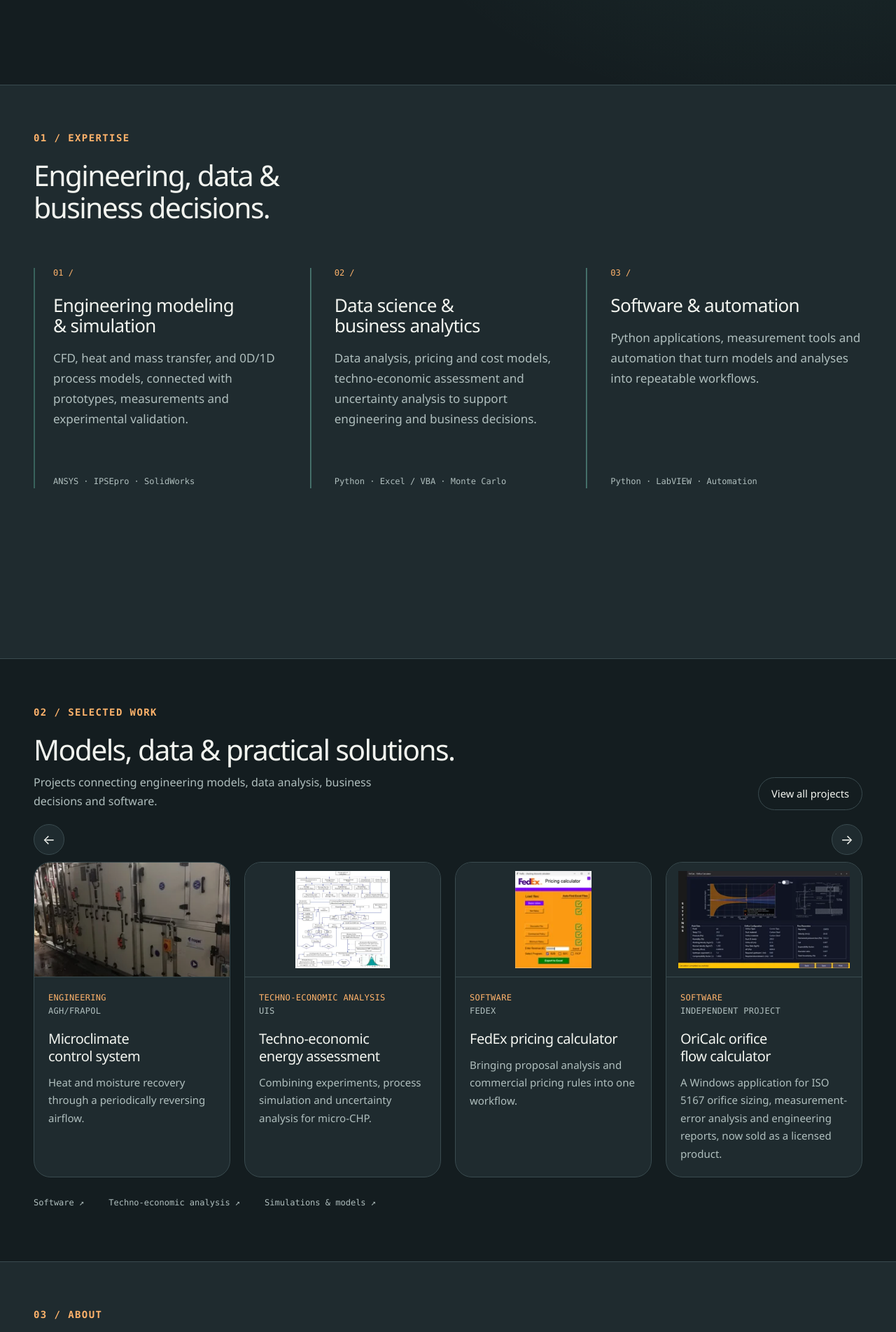
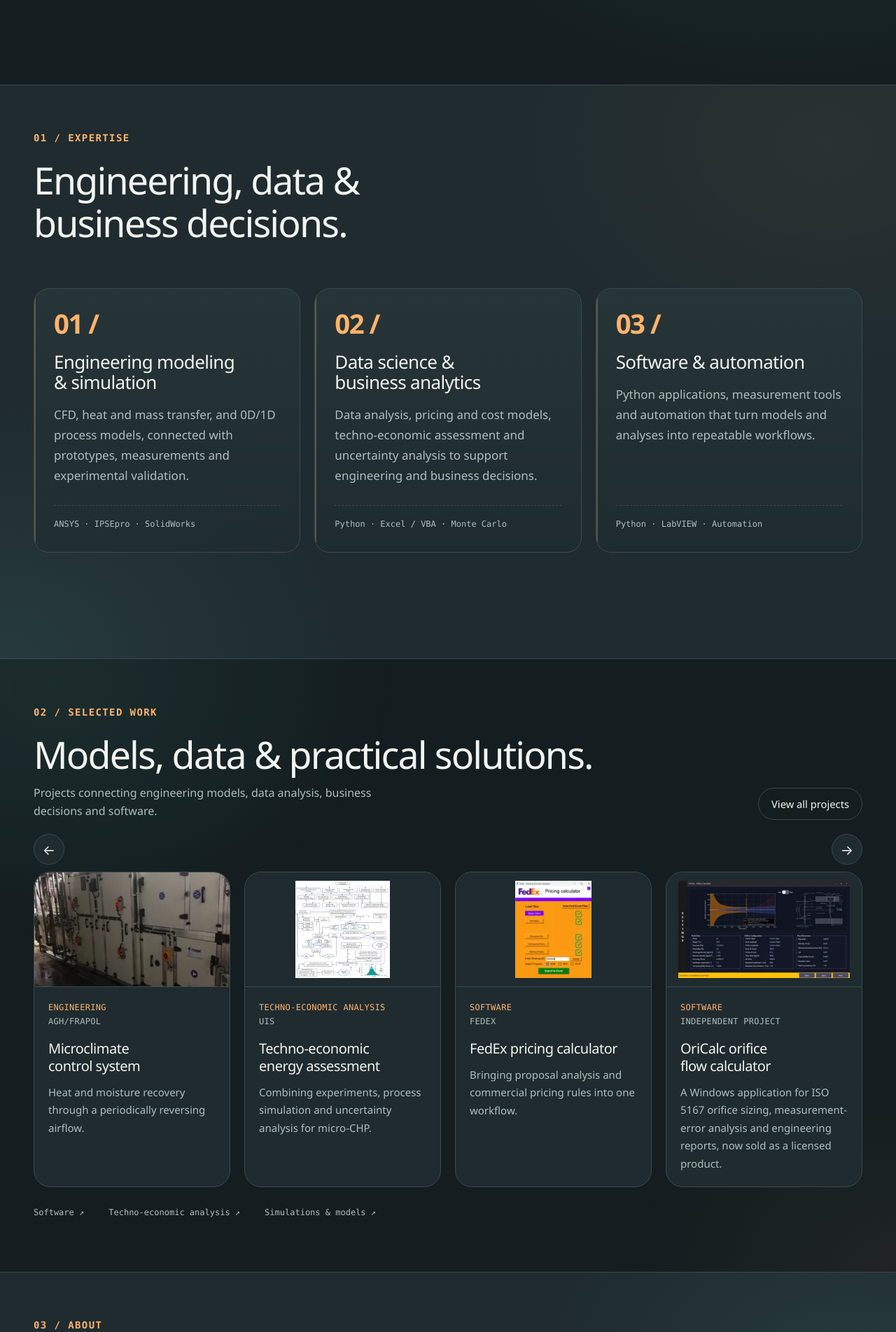
Before and after one commit to drSKleszcz/drSKleszcz.github.io, a Jekyll site: the page built from index.html, in a window 1280 px wide. Shown: the part 779-2683 px from the top of the page at 70% size. Built offline with Jekyll 4.4.1, drawn with Linux system fonts in a browser that asks for light colours.

Commit message:
[claude] Żywsze sekcje home i lista projektów
Poświata jak w hero w każdej sekcji, karty w Expertise, About i na
liście projektów, Contact ujednolicony z resztą sekcji.

Co-Authored-By: Claude Opus 5.5 (1M context) <noreply@anthropic.com>
Claude-Session: https://claude.ai/code/session_01CNuTz2Z5WLL9SVZPPAjCg1

```diff
--- a/assets/site.css
+++ b/assets/site.css
@@ -9,7 +9,6 @@
   --accent: #7ef0d4;
   --warm: #ffb36b;
   --line: #3a4b4f;
-  --contact-end: #0f2b27;
   --contact-glow: #ffb36b1f;
   --page-glow: #7ef0d414;
   --page-glow-warm: #ffb36b0d;
@@ -306,7 +305,7 @@ input:focus, textarea:focus { border-color: var(--accent); }
   --text: #202d30; --muted: #526466; --reading: #344548;
   --accent: #096c61; --accent-hover: #075c53; --line: #c8d2cf; --header: #f7f6f2d9; --button-text: #ffffff;
   --warm: #a84f0a;
-  --contact-end: #dcece6; --contact-glow: #a84f0a14; --page-glow: #096c610f; --page-glow-warm: #a84f0a0a;
+  --contact-glow: #a84f0a14; --page-glow: #096c610f; --page-glow-warm: #a84f0a0a;
   --card-hover-shadow: 0 16px 26px #1822252e, 0 4px 8px #18222514;
 }
 .theme-toggle { margin-left: auto; border: 1px solid var(--line); background: var(--panel); color: var(--text); padding: 9px 12px; min-height: 44px; font-size: .8rem; }
@@ -810,7 +809,7 @@ html[data-theme-changing] body *, html[data-theme-changing] body *::before, html
 /* Colour refresh with two fixed roles: mint marks everything you can click
    (buttons, links, active navigation), warm orange marks labels and
    highlights (eyebrows, numbers, categories, markers). The header blends into
-   the page and the contact block runs into the footer. */
+   the page. */
 body { background-image: radial-gradient(900px 620px at 88% 12%, var(--page-glow), transparent 70%), radial-gradient(700px 500px at 0% 70%, var(--page-glow-warm), transparent 70%); background-repeat: no-repeat; }
 .site-header { border-bottom-color: transparent; }
 /* Lower header on desktop only; the mobile header keeps its measured height. */
@@ -827,8 +826,57 @@ body { background-image: radial-gradient(900px 620px at 88% 12%, var(--page-glow
   .expertise-grid article:hover .expertise-number { color: var(--warm); }
 }
 
-/* The contact block starts in the colour of the section above it and ends in
-   the footer colour, so the two read as one closing band. */
-.contact-section { border-top: 0; background: radial-gradient(55% 70% at 92% 35%, var(--contact-glow), transparent 70%), linear-gradient(180deg, var(--panel) 0%, var(--contact-end) 78%); }
-.home-page .site-footer { background: var(--contact-end); border-top: 1px solid color-mix(in srgb, var(--text) 8%, transparent); }
-.contact-section input, .contact-section textarea { background: color-mix(in srgb, var(--bg) 70%, transparent); }
+/* Contact follows the same rhythm as the other sections: page surface below
+   the about panel, footer on the panel surface. */
+.contact-section { background: var(--bg); border-top: 1px solid var(--line); }
+.home-page .site-footer { background: var(--panel); border-top: 1px solid var(--line); }
+.contact-section input, .contact-section textarea { background: var(--panel); }
+
+/* Livelier sections: every home section and the project index header carry a
+   soft mint and warm glow like the hero, expertise and experience become
+   cards. Glows are full-bleed pseudo
+   elements, so main clips horizontal overflow. */
+main { overflow-x: clip; }
+.home-page main > section.section { position: relative; isolation: isolate; }
+.home-page main > section.section::before, .collection-heading::before { content: ""; position: absolute; z-index: -1; inset: 0; pointer-events: none; }
+#expertise::before, #contact::before { background: radial-gradient(620px 460px at 92% 10%, var(--page-glow-warm), transparent 70%), radial-gradient(700px 520px at 0% 100%, var(--page-glow), transparent 70%); }
+#projects::before { inset: 0 calc(50% - 50vw); background: radial-gradient(700px 520px at 6% 4%, var(--page-glow), transparent 70%), radial-gradient(560px 420px at 100% 100%, var(--page-glow-warm), transparent 70%); }
+#about::before { background: radial-gradient(640px 480px at 95% 20%, var(--page-glow), transparent 70%), radial-gradient(520px 400px at 10% 95%, var(--page-glow-warm), transparent 70%); }
+.home-page main > section.section h2 { font-size: clamp(2.6rem, 4.2vw, 3.8rem); letter-spacing: -.035em; }
+.expertise-grid { gap: 20px; }
+.expertise-grid article, .expertise-grid article:first-child, .expertise-grid article:last-child { position: relative; overflow: hidden; padding: 30px 28px; border: 1px solid var(--line); border-radius: 22px; background: linear-gradient(180deg, color-mix(in srgb, var(--panel-light) 85%, transparent), color-mix(in srgb, var(--panel) 60%, transparent)); transition: transform var(--motion-hover) var(--ease-ui), border-color var(--motion-hover) var(--ease-ui); }
+.expertise-grid article::before, .expertise-grid article:not(:first-child)::before { left: 0; background: var(--warm); }
+.expertise-grid .expertise-number { font-family: inherit; font-size: 2.4rem; font-weight: 600; line-height: 1; letter-spacing: -.04em; margin-bottom: 22px; }
+.expertise-grid .tools { margin-top: auto; padding-top: 16px; border-top: 1px dashed var(--line); }
+.portrait-panel { border-radius: 22px; overflow: hidden; }
+.about-experience { border-top: 0; }
+.experience-grid { gap: 18px; }
+.experience-grid article { padding: 20px 22px; border: 1px solid var(--line); border-left: 3px solid var(--warm); border-radius: 16px; background: color-mix(in srgb, var(--bg) 45%, transparent); }
+@media (hover: hover) and (pointer: fine) {
+  .expertise-grid article:hover { transform: translateY(-4px); border-color: color-mix(in srgb, var(--warm) 45%, var(--line)); }
+  .atlas-row:hover { transform: translateY(-4px); border-color: var(--accent); box-shadow: 0 18px 40px -24px var(--accent); }
+}
+@media (max-width: 900px) {
+  .expertise-grid article, .expertise-grid article:first-child, .expertise-grid article:last-child { padding: 24px 22px; border-top: 1px solid var(--line); }
+}
+
+/* Project index: glowing header, numbered chapters and project rows as cards. */
+.collection { padding-top: 0; counter-reset: chapter; }
+.collection-heading { position: relative; max-width: none; margin-bottom: 0; padding: 72px 0 40px; }
+.collection-heading::before { inset: -120px calc(50% - 50vw) -90px; background: radial-gradient(640px 400px at 85% 30%, var(--page-glow), transparent 70%), radial-gradient(520px 340px at 0% 100%, var(--page-glow-warm), transparent 70%); }
+.collection-heading > * { max-width: 850px; }
+.collection-heading h1 { letter-spacing: -.035em; }
+.atlas-chapter { counter-increment: chapter; }
+.atlas-chapter-heading::before { content: counter(chapter, decimal-leading-zero) " /"; width: auto; height: auto; margin-bottom: 16px; background: none; color: var(--warm); font-size: 2.4rem; font-weight: 600; line-height: 1; letter-spacing: -.04em; }
+.atlas-chapter-heading h2 { font-size: clamp(1.4rem, 2vw, 1.75rem); }
+.atlas-list { display: grid; gap: 14px; }
+.atlas-row { overflow: hidden; border: 1px solid var(--line); border-radius: 22px; background: linear-gradient(180deg, color-mix(in srgb, var(--panel-light) 70%, transparent), color-mix(in srgb, var(--panel) 60%, transparent)); transition: transform var(--motion-hover) var(--ease-ui), border-color var(--motion-hover) var(--ease-ui), box-shadow var(--motion-hover) var(--ease-ui); }
+.atlas-row-link { grid-template-columns: minmax(0, 1fr) 200px; min-height: 0; padding: 22px 22px 22px 26px; }
+.atlas-row-meta { color: var(--warm); }
+.atlas-row-image { width: 200px; height: 130px; }
+@media (max-width: 900px) {
+  .atlas-row-link { grid-template-columns: minmax(0, 1fr) 110px; padding: 18px; }
+  .atlas-row-image { width: 110px; height: 84px; }
+  .atlas-chapter-heading::before { font-size: 1.8rem; }
+}
+@media (max-width: 600px) { .atlas-row-image { width: 96px; height: 72px; } }
```
Also changed, not shown: HANDOFF.md (+16 -10 lines), tests/test_site.py (+8 -8 lines).
